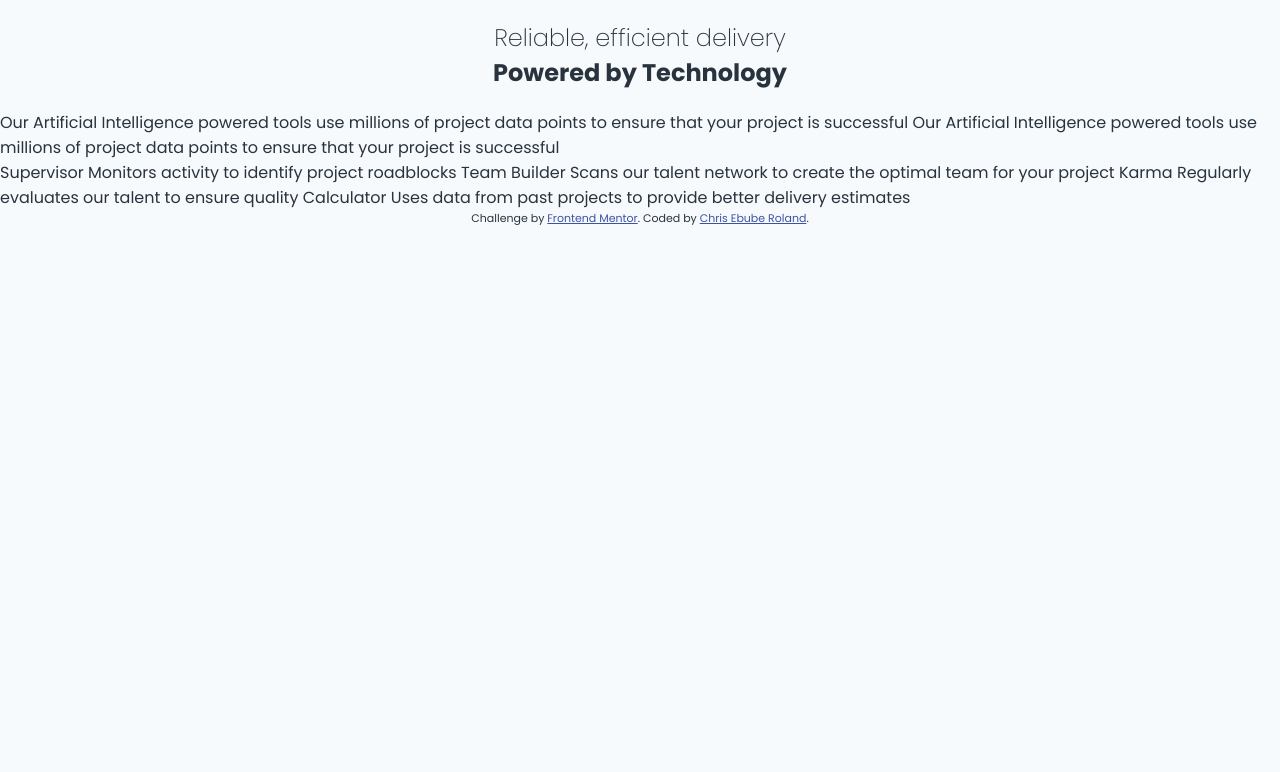
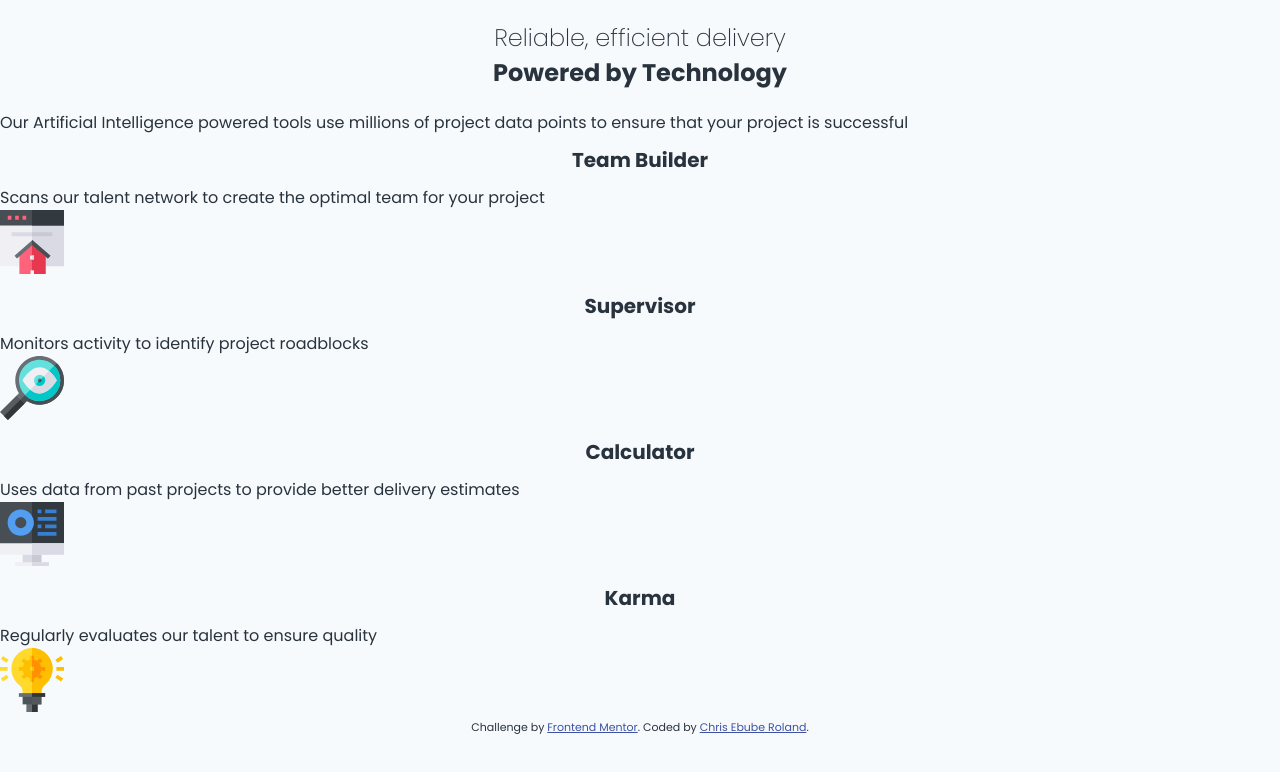
Before and after one commit to ChrisRoland/Four-Card-Feature-Section, a plain HTML site: page index.html in a window 1280 px wide. Drawn offline with Linux system fonts and the light colour scheme.

Commit message:
html done

```diff
--- a/index.html
+++ b/index.html
@@ -15,15 +15,52 @@
     </h1>
     <p class="description">
       Our Artificial Intelligence powered tools use millions of project data
-      points to ensure that your project is successful Our Artificial
-      Intelligence powered tools use millions of project data points to ensure
-      that your project is successful
+      points to ensure that your project is successful
     </p>
 
-    Supervisor Monitors activity to identify project roadblocks Team Builder
-    Scans our talent network to create the optimal team for your project Karma
-    Regularly evaluates our talent to ensure quality Calculator Uses data from
-    past projects to provide better delivery estimates
+    <section class="card-wrapper">
+      <div class="card team-builder">
+        <h2>Team Builder</h2>
+        <p>
+          Scans our talent network to create the optimal team for your project
+        </p>
+        <img
+          src="images/icon-team-builder.svg"
+          alt="Team Builder Icon"
+          class="card-icon"
+        />
+      </div>
+
+      <div class="card supervisor">
+        <h2>Supervisor</h2>
+        <p>Monitors activity to identify project roadblocks</p>
+        <img
+          src="images/icon-supervisor.svg"
+          alt="Supervisor Icon"
+          class="card-icon"
+        />
+      </div>
+
+      <div class="card calculator">
+        <h2>Calculator</h2>
+        <p>Uses data from past projects to provide better delivery estimates</p>
+        <img
+          src="images/icon-calculator.svg"
+          alt="Calculator Icon"
+          class="card-icon"
+        />
+      </div>
+
+      <div class="card karma">
+        <h2>Karma</h2>
+        <p>Regularly evaluates our talent to ensure quality</p>
+        <img
+          src="images/icon-karma.svg"
+          alt="Karma Icon"
+          class="card-icon"
+        />
+      </div>
+    </section>
 
     <footer>
       <p class="attribution">
```
